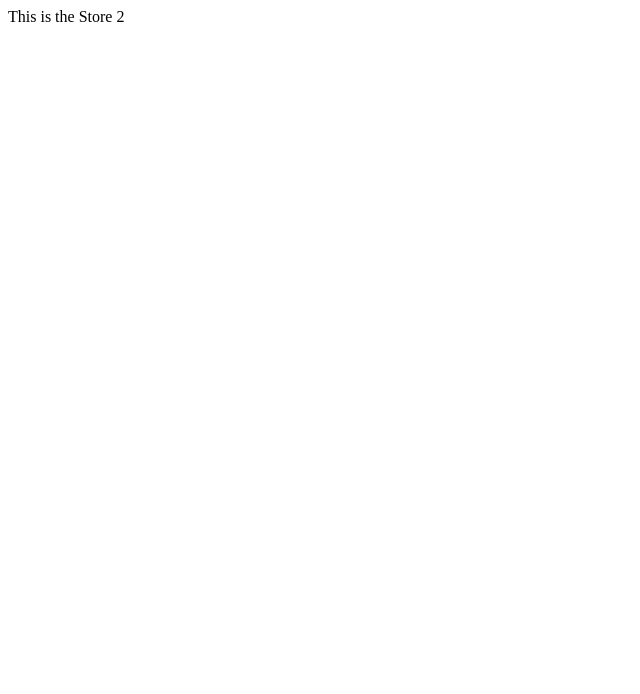
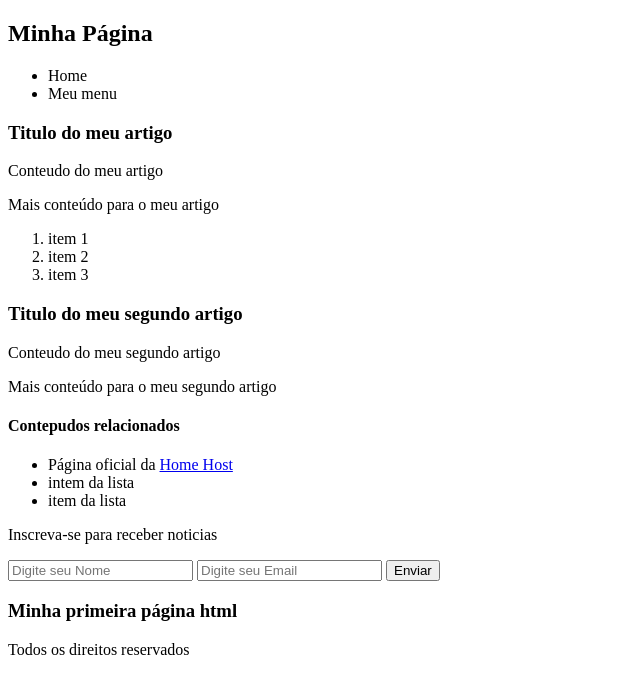
Before and after one commit to aluzianobriceno/project-front, a plain HTML site: page store.html in a window 1280 px wide. Shown: the whole page, without its empty margins (0-640 px from the left). Drawn offline with Linux system fonts and the light colour scheme.

Commit message:
primeira seção do app

```diff
--- a/store.html
+++ b/store.html
@@ -1 +1,74 @@
-<p>This is the Store 2</p>
+<!DOCTYPE html>
+<html>
+    <head>
+        <title>Título da página</title>
+        <meta charset="utf-8"/> <!-- permite inserir metadados ao documento -->
+        <style>
+            /* código CSS*/
+            title {
+                text-align: center;
+                font-size: 16px;
+                color: pink;
+                }
+        </style>
+    </head>
+    <body>
+    <header> <!--criando um cabeçalho com um menu-->
+        <h2>Minha Página</h2>
+        <nav><!--menu utilizando listas-->
+            <ul>
+                <li>Home</li>
+                <li>Meu menu</li>
+            </ul>
+        </nav><!--fim do menu-->
+    </header>
+    <main>
+        <section><!--primeira section do meu documento-->
+            <article>
+                <h3>Titulo do meu artigo</h3>
+                <p>Conteudo do meu artigo</p>
+                <p>Mais conteúdo para o meu artigo</p>
+                <ol><!--lista ordenada-->
+                    <li>item 1</li>
+                    <li>item 2</li>
+                    <li>item 3</li>
+                </ol>
+            </article><!-- aqui finaliza meu primeiro artigo da section-->
+            <article>
+                <h3>Titulo do meu segundo artigo</h3>
+                <p>Conteudo do meu segundo artigo</p>
+                <p>Mais conteúdo para o meu segundo artigo</p>
+            </article><!--aqui finaliza meu segundo artigo da section-->
+    </section><!--aqui encerra a primeira section do meu documento-->
+    </main><!--aqui finaliza todo conteúdo principal do corpo da pagina-->
+
+    <aside>
+        <h4>Contepudos relacionados</h4>
+        <ul>
+            <li>Página oficial da <a href="https://www.homehost.com.br/">Home Host</a></li>
+            <li>intem da lista</li>
+            <li>item da lista</li>
+        </ul>
+    </aside>
+
+    <footer>
+        <div><!--criando uma divisão para meu rodapé-->
+            <p>Inscreva-se para receber noticias</p>
+            <form method="post">
+                <input type="text" name="nome" placeholder="Digite seu Nome">
+                <input type="email" name="email" placeholder="Digite seu Email">
+                <input type="submit" name="enviar" value="Enviar">
+            </form>
+        </div>
+        <div><!--criando outra para meu rodapé-->
+            <h3>Minha primeira página html</h3>
+            <span>Todos os direitos reservados</span>
+        </div>
+    </footer>
+
+    <script>
+        //Aqui vai o código javascript
+    </script>
+
+    </body>
+</html>
--- /dev/null
+++ b/style.css
@@ -0,0 +1,80 @@
+body {
+    margin: 0;
+    font-family: Arial, Helvetica, sans-serif;
+}
+
+nav {
+    background-color: #2571B7;
+    height: 48px;
+    display: flex;
+    align-items: center;
+}
+
+div.navbar {
+    max-width: 1200px;
+    margin: 0 auto;
+    width: 100%;
+    display: flex;
+    justify-content: space-between;
+    align-items: center;
+    padding: 0 20px;
+}
+
+button {
+    display: flex;
+    background-color: transparent;
+    font-size: 14px;
+    color: white;
+    align-items: center;
+    display: flex;
+    justify-content: center;
+    /* font-style: Segoe UI; */
+}
+
+button.menu img{
+    height: 24px;
+    width: 24px;
+
+}
+
+button.btn-nav{
+    height: 26px;
+    width: 113px;
+    background-color: #002050;
+}
+
+h1 {
+    text-align: center;
+    color: pink;
+    font-size: 42px;
+    font-style: Segoe UI;
+}
+
+h2 {
+    text-align: center;
+    color: #fff;
+    font-size: 24px;
+    /* font-style: "Segoe UI"; */
+}
+
+div{
+    display: flex;
+    justify-content: center;
+    flex-wrap: wrap;
+}
+
+button.btn-home{
+    background-color: #00A4EF;
+    font-size: 21px;
+    height: 52px;
+    width: 188px;
+    text-align: center;
+}
+
+section {
+    background-image: url("fundo_1.png");
+    height: 592px;
+    display: flex;
+    justify-content: center;
+    flex-direction: column;
+}
```
Also changed, not shown: home_mobile.html (added, +31 -0 lines), fundo_1.png (added), logo_menu.png (added), logotipo-footer.png (added), menu-button.svg (added), 1 other file.
